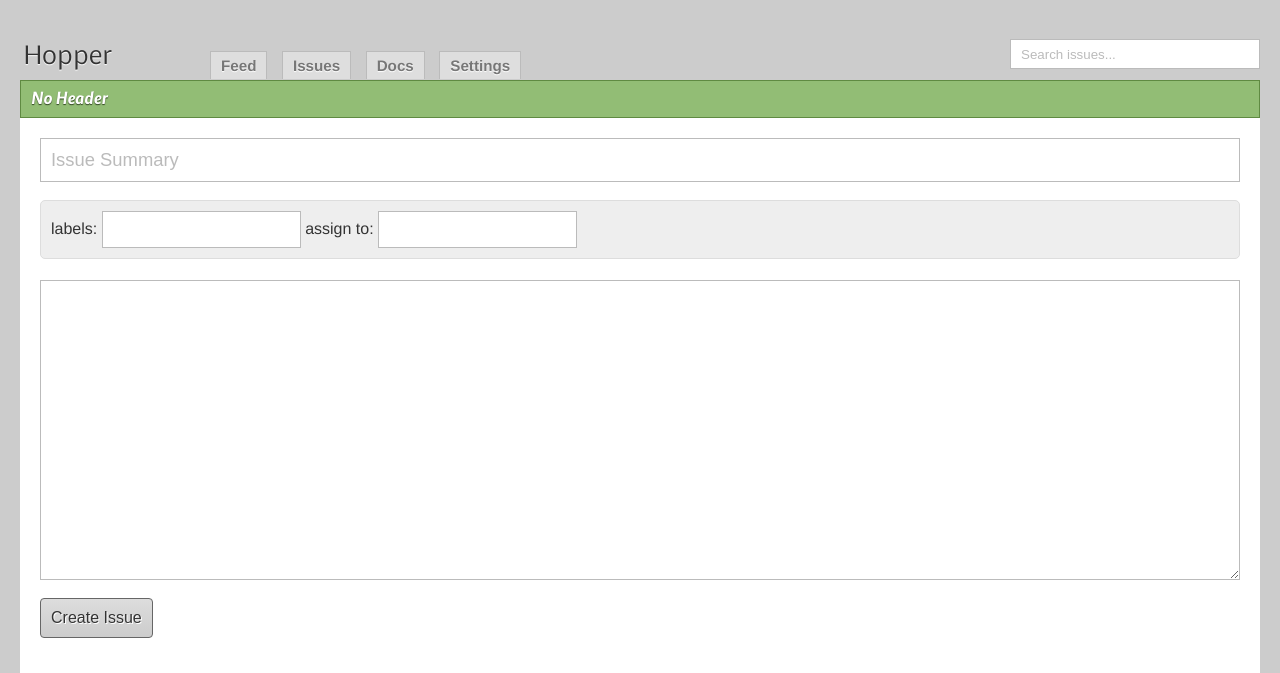
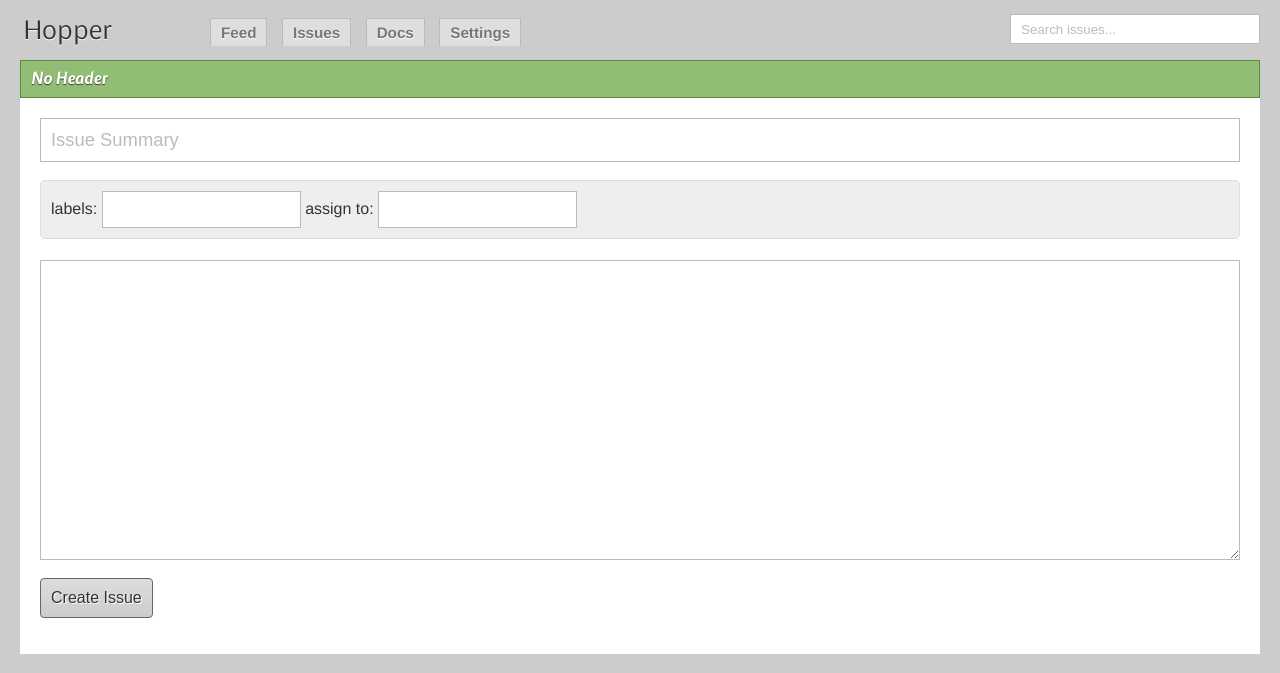
Before and after one commit to ndreynolds/hopper, a Flask app: template hopper/web/templates/new.html in a window 1280 px wide. Shown: the top 673 px of the page. Run offline with Flask 2, Linux system fonts and the light colour scheme; the template is opened without the code that fills it, so the values that code supplies are empty; parts of the project's set-up code (start-up, migrations or seed data) failed here and were passed over.

Commit message:
Some more styling to web UI.

```diff
--- a/hopper/web/manage.py
+++ b/hopper/web/manage.py
@@ -1,6 +1,8 @@
-# For development
+# For development, will use the local repo instead of the installed module
 import sys
-sys.path.insert(0, '/Users/ndreynolds/repos/hopper')
+import os
+home = os.getenv('HOME')
+sys.path.insert(0, os.path.join(home, 'repos/hopper'))
 from hopper.web.app import app
 
 def start(path, port=5000, debug=False, external=False):
@@ -10,6 +12,7 @@ def start(path, port=5000, debug=False, external=False):
 
     Running it on port 80 is possible but will usually require being root.
     '''
+
     # Try and get an int out of the port param, set to 5000 if anything
     # goes wrong.
     app.GLOBALS['tracker'] = path
@@ -30,4 +33,4 @@ def start(path, port=5000, debug=False, external=False):
         app.run(port=port)
 
 if __name__ == '__main__':
-    start('/Users/ndreynolds/trackers/hopper', debug=True)
+    start(os.path.join(home, 'trackers/hopper'), debug=True)
--- a/hopper/web/static/css/style.css
+++ b/hopper/web/static/css/style.css
@@ -34,24 +34,23 @@ html {
   font-family: Helvetica;
   color: #333;
 }
+div#top-header {
+  height: 60px;
+}
 div#mid-header {
   background-color: #92bd75;
   font-family: Nobile Bold Italic;
   text-shadow: 0 1px 1px #304521;
   color: #fff;
   padding: 10px;
-  margin: 20px;
-  margin-bottom: 0px;
+  margin: 0px 20px 0px 20px;
   border: 1px solid #5f8a42;
-}
-div#top-header {
-  height: 60px;
 }
 div#search {
   float: right;
   position: relative;
   right: 20px;
-  bottom: 15px;
+  bottom: 10px;
 }
 div#search input {
   width: 250px;
@@ -60,8 +59,8 @@ div#search input {
 div#title {
   position: relative;
   width: 300px;
-  top: 45px;
   left: 24px;
+  top: 20px;
   font-family: Nobile;
   font-size: 150%;
   color: #333;
@@ -496,10 +495,9 @@ td.linenos {
   height: 30px;
   max-width: 400px;
   margin: 0px;
+  float: left;
   position: relative;
-  top: 33px;
   left: 200px;
-  width: 100%;
 }
 #nav a.nav {
   display: inline;
--- a/hopper/web/static/css/style.less
+++ b/hopper/web/static/css/style.less
@@ -73,26 +73,25 @@ html {
     color:#333;
 }
 
+div#top-header {
+    height:60px;
+}
+
 div#mid-header {
     background-color: lighten(@hopper-green, 20%);
     font-family:Nobile Bold Italic;
     text-shadow: 0 1px 1px darken(@hopper-green, 20%);
     color:#fff;
     padding:10px;
-    margin:20px;
-    margin-bottom:0px;
+    margin: 0px 20px 0px 20px;
     border: 1px solid @hopper-green;
-}
-
-div#top-header {
-    height:60px;
 }
 
 div#search {
     float:right;
     position:relative;
     right:20px;
-    bottom:15px;
+    bottom:10px;
 }
 
 div#search input {
@@ -103,8 +102,8 @@ div#search input {
 div#title {
     position:relative;
     width:300px;
-    top:45px;
     left:24px;
+    top:20px;
     font-family: Nobile;
     font-size:150%;
     color:#333;
@@ -504,10 +503,9 @@ td.linenos {
     height:30px;
     max-width:400px;
     margin:0px;
+    float:left;
     position:relative;
-    top:33px;
     left:200px;
-    width:100%;
 }
 
 #nav a.nav {
--- a/hopper/web/templates/base.html
+++ b/hopper/web/templates/base.html
@@ -29,6 +29,9 @@
             <div id="title">
                 Hopper
             </div>
+            <div id="search">
+                <input type="text" class="unfocused" value="Search issues...">
+            </div>
             <div id="nav">
                 <a class="{{ 'nav selected' if selected == 'feed' else 'nav' }}"
                     href="{{ url_for('issues.index') }}">Feed</a>
@@ -38,9 +41,6 @@
                     href="{{ url_for('project.home') }}">Docs</a>
                 <a class="{{ 'nav selected' if selected == 'settings' else 'nav' }}"
                     href="{{ url_for('project.home') }}">Settings</a>
-            </div>
-            <div id="search">
-                <input type="text" class="unfocused" value="Search issues...">
             </div>
         </div>
         <div id="mid-header">
```
